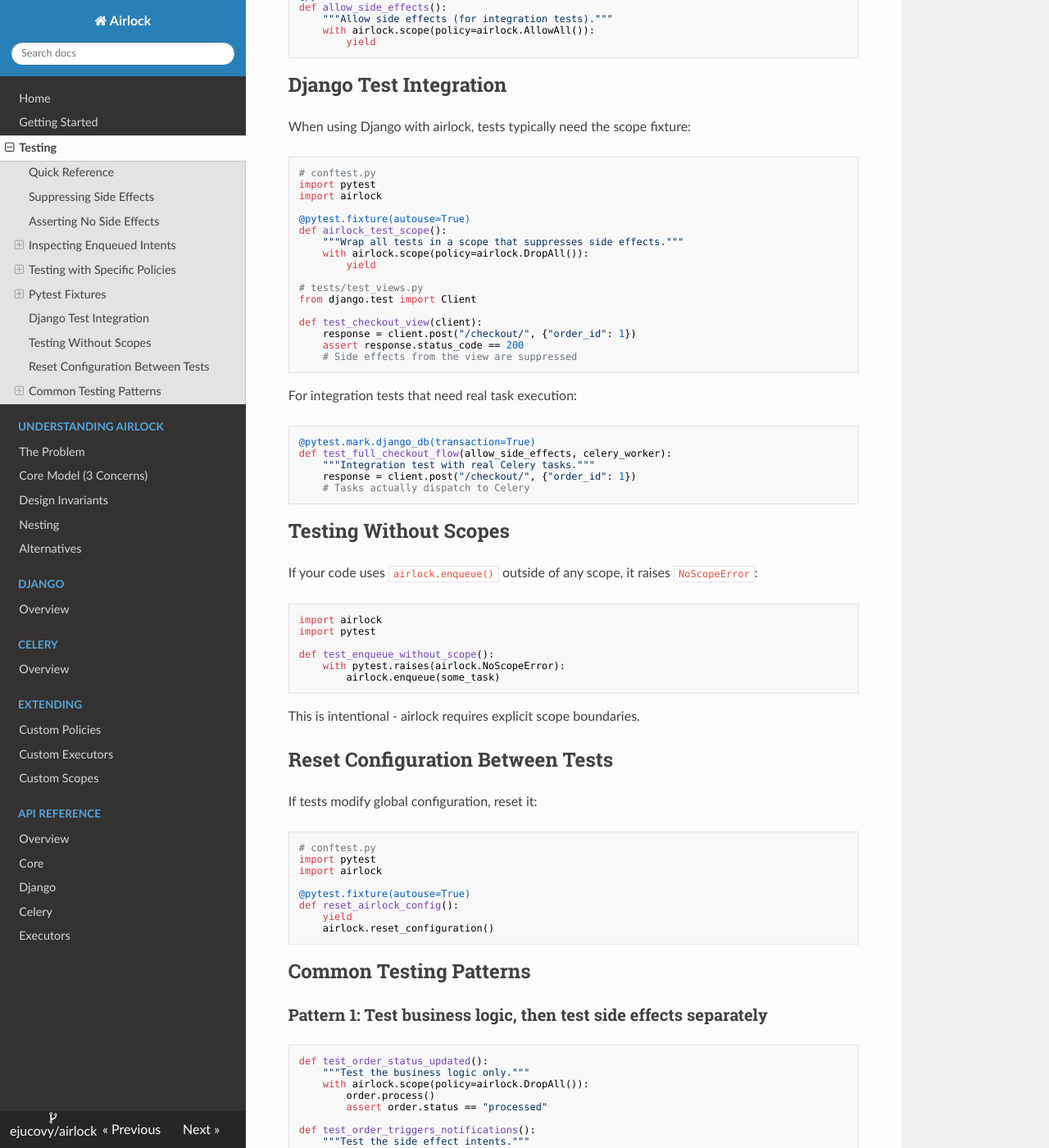
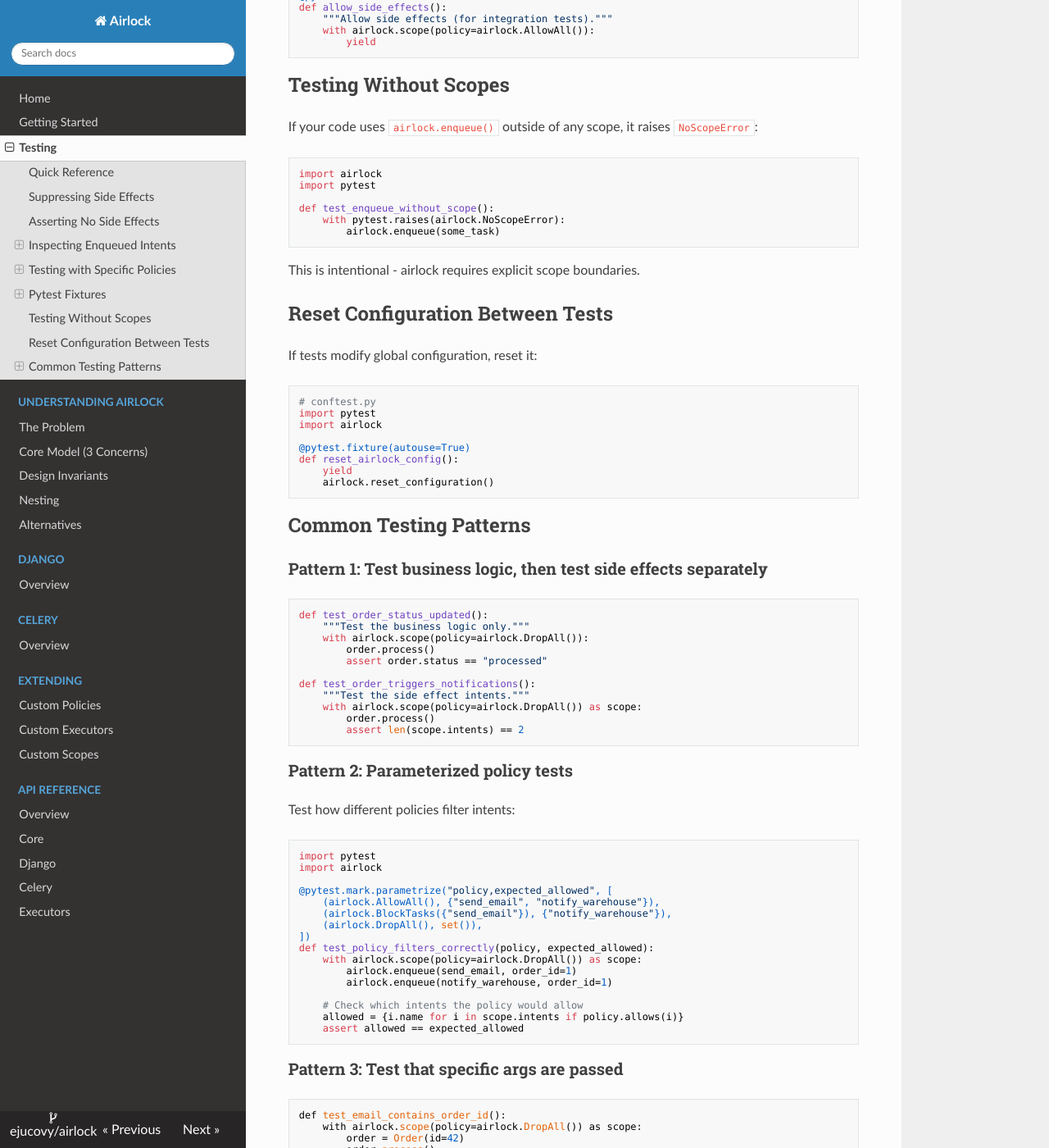
Before and after one commit to ejucovy/airlock, an MkDocs documentation site: the page built from docs/testing.md, in a window 1280 px wide and 1400 px high, scrolled down 3137 px. Shown: the whole window at 82% size. Built offline with MkDocs 1.6.1, drawn with Linux system fonts in a browser that asks for light colours; nearby versions of some CDN libraries; some of the changed text lies outside the part shown.

Commit message:
Clarify testing.md by removing confusing sections
- Remove the "Django Test Integration" section which was redundant with
  the Pytest Fixtures section and referenced an unexplained celery_worker
  fixture without explaining what was special about Django testing
- Rewrite "Pattern 2: Parameterized policy tests" to be self-contained
  and understandable - the previous example used an unexplained mocker
  fixture and magic numbers for expected_count

````diff
--- a/docs/testing.md
+++ b/docs/testing.md
@@ -172,40 +172,6 @@ def allow_side_effects():
         yield
 ```
 
-## Django Test Integration
-
-When using Django with airlock, tests typically need the scope fixture:
-
-```python
-# conftest.py
-import pytest
-import airlock
-
-@pytest.fixture(autouse=True)
-def airlock_test_scope():
-    """Wrap all tests in a scope that suppresses side effects."""
-    with airlock.scope(policy=airlock.DropAll()):
-        yield
-
-# tests/test_views.py
-from django.test import Client
-
-def test_checkout_view(client):
-    response = client.post("/checkout/", {"order_id": 1})
-    assert response.status_code == 200
-    # Side effects from the view are suppressed
-```
-
-For integration tests that need real task execution:
-
-```python
-@pytest.mark.django_db(transaction=True)
-def test_full_checkout_flow(allow_side_effects, celery_worker):
-    """Integration test with real Celery tasks."""
-    response = client.post("/checkout/", {"order_id": 1})
-    # Tasks actually dispatch to Celery
-```
-
 ## Testing Without Scopes
 
 If your code uses `airlock.enqueue()` outside of any scope, it raises `NoScopeError`:
@@ -256,19 +222,25 @@ def test_order_triggers_notifications():
 
 ### Pattern 2: Parameterized policy tests
 
+Test how different policies filter intents:
+
 ```python
 import pytest
+import airlock
 
-@pytest.mark.parametrize("policy,expected_count", [
-    (airlock.AllowAll(), 2),
-    (airlock.BlockTasks({"send_email"}), 1),
-    (airlock.DropAll(), 0),
+@pytest.mark.parametrize("policy,expected_allowed", [
+    (airlock.AllowAll(), {"send_email", "notify_warehouse"}),
+    (airlock.BlockTasks({"send_email"}), {"notify_warehouse"}),
+    (airlock.DropAll(), set()),
 ])
-def test_policy_behavior(policy, expected_count, mocker):
-    executor = mocker.Mock()
-    with airlock.scope(policy=policy, executor=executor):
-        order.process()
-    assert executor.call_count == expected_count
+def test_policy_filters_correctly(policy, expected_allowed):
+    with airlock.scope(policy=airlock.DropAll()) as scope:
+        airlock.enqueue(send_email, order_id=1)
+        airlock.enqueue(notify_warehouse, order_id=1)
+
+    # Check which intents the policy would allow
+    allowed = {i.name for i in scope.intents if policy.allows(i)}
+    assert allowed == expected_allowed
 ```
 
 ### Pattern 3: Test that specific args are passed
````
